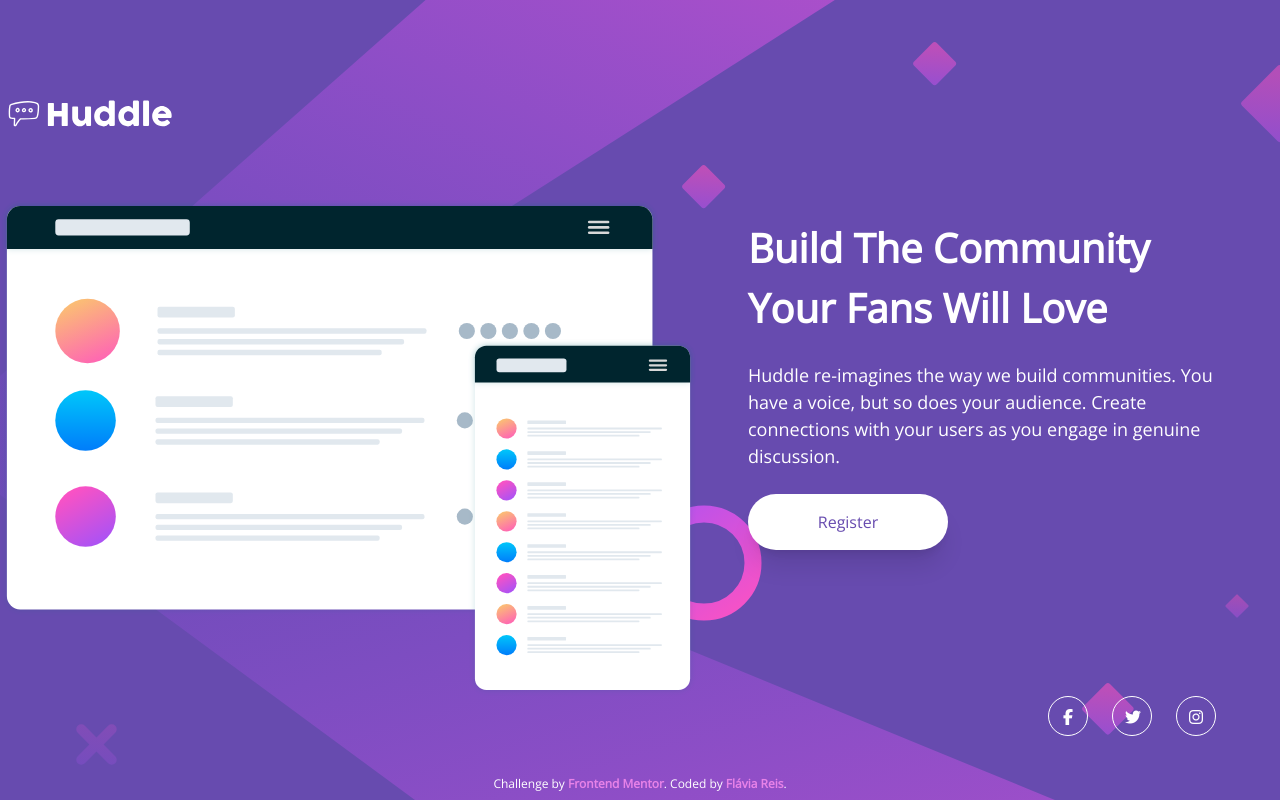
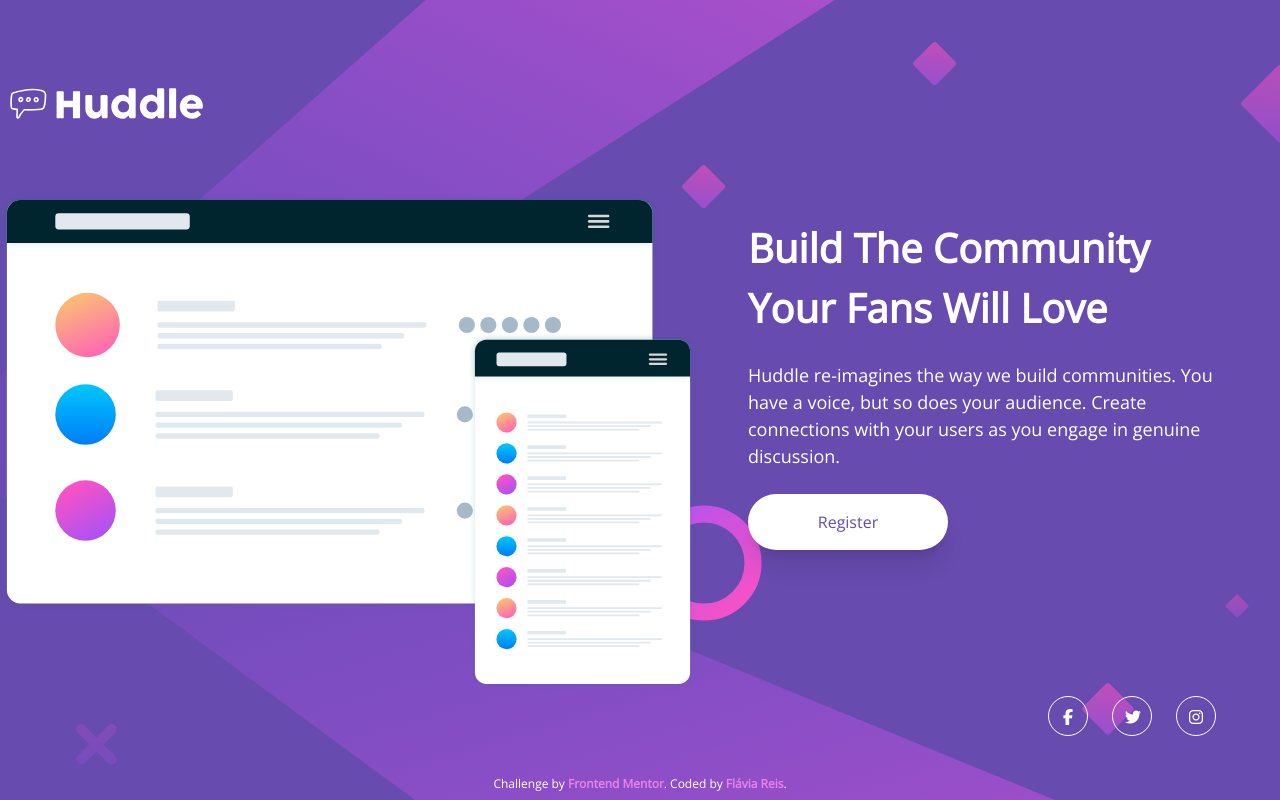
Before and after one commit to flaviare1s/huddle-landing-page, a website: page src/index.html in a window 1280 px wide. Drawn offline with nearby package versions, Linux system fonts and the light colour scheme.

Commit message:
Adjusting

```diff
--- a/src/index.html
+++ b/src/index.html
@@ -34,7 +34,7 @@
   <div class="flex flex-col justify-center items-center m-auto md:flex-row">
     <header>
       <div class="flex flex-col items-start">
-        <img class="max-w-36 md:max-w-44 pb-16 pt-5" src="../images/logo.svg" alt="Logo">
+        <img class="max-w-36 md:max-w-52 pb-16 pt-5 md:pt-0" src="../images/logo.svg" alt="Logo">
       </div>
       <div class="flex flex-col items-center justify-center m-auto">
         <img class="max-w-75 md:max-w-696" src="../images/illustration-mockups.svg" alt="Mockups Illustration">
```
Also changed, not shown: src/output.css.
